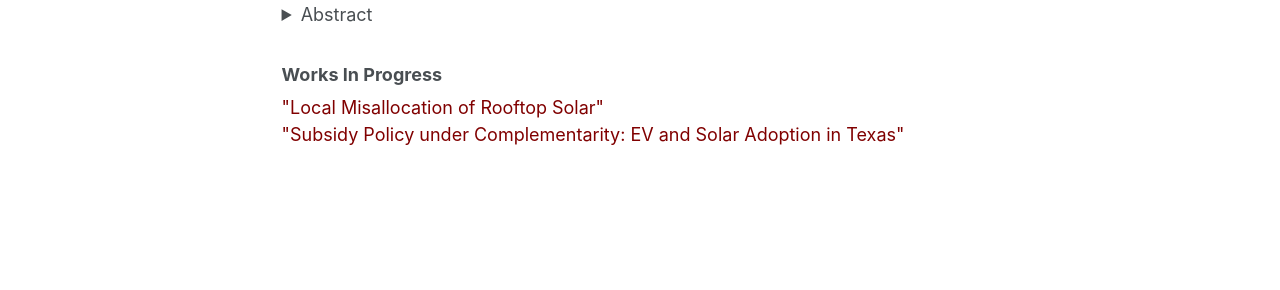
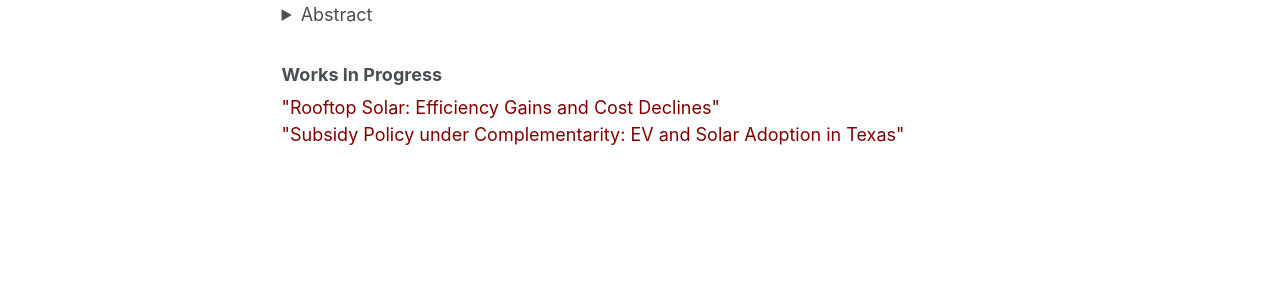
Before and after one commit to MMaydanchik/mmaydanchik.github.io, a Jekyll site: the page built from _pages/about.md, in a window 1280 px wide and 1235 px high. Shown: the part 688-978 px from the top of the window. Built offline with Jekyll 4.4.1, drawn with Linux system fonts in a browser that asks for light colours.

Commit message:
Update about.md

```diff
--- a/_pages/about.md
+++ b/_pages/about.md
@@ -47,6 +47,6 @@ We study electric vehicle (EV) tax credits in the US Inflation Reduction Act (IR
 
 ### Works In Progress
 <div>
-<m>"Local Misallocation of Rooftop Solar"</m> <br>
+<m>"Rooftop Solar: Efficiency Gains and Cost Declines"</m> <br>
 <m>"Subsidy Policy under Complementarity: EV and Solar Adoption in Texas"</m>
 </div>
```
